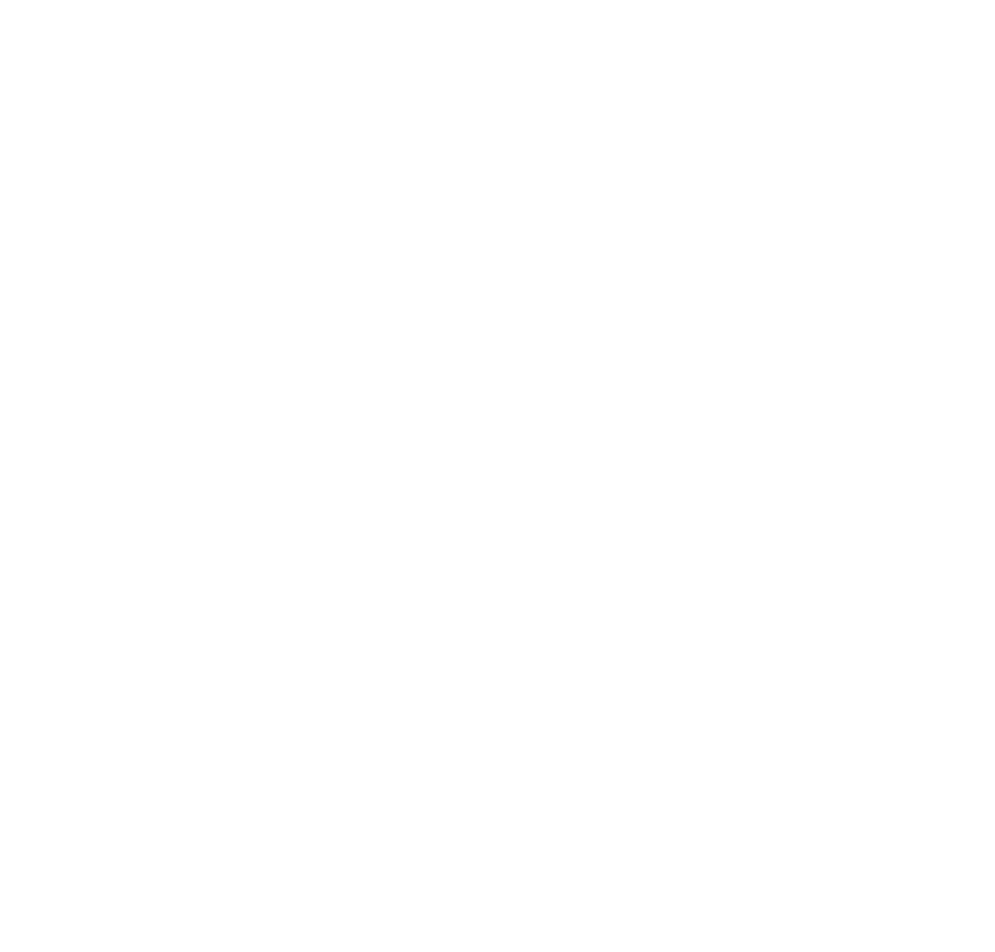
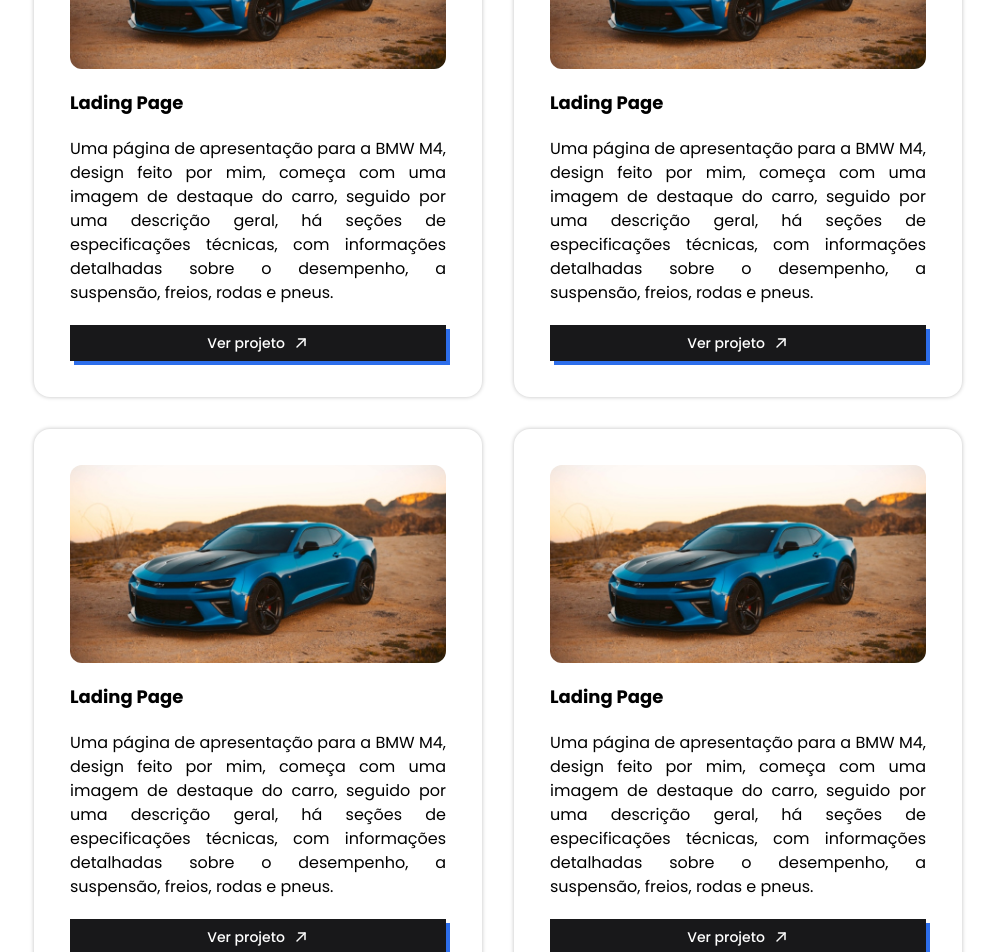
Before and after one commit to grilario/portfolio, a Next.js app: page / in a window 1280 px wide. Shown: the part 1460-2412 px from the top of the page, without its empty margins (142-1137 px from the left). Before the commit the page ends 1180 px from the top, so only its background shows below. Built offline with nearby package versions, Linux system fonts and the light colour scheme.

Commit message:
feat: section projects

```diff
--- a/package.json
+++ b/package.json
@@ -16,6 +16,7 @@
     "eslint": "8.32.0",
     "eslint-config-next": "13.1.2",
     "next": "13.1.2",
+    "phosphor-react": "^1.4.1",
     "react": "18.2.0",
     "react-dom": "18.2.0",
     "typescript": "4.9.4"
--- a/src/pages/index.tsx
+++ b/src/pages/index.tsx
@@ -1,10 +1,12 @@
 import Button from "@/components/Button";
 import Head from "next/head";
 import Image from "next/image";
+import { ArrowUpRight } from "phosphor-react";
 
 import paintBrush from "../../public/paintbrush.svg";
 import computer from "../../public/computer.svg";
 import icons from "../../public/icons.png";
+import car from "../../public/car.jpg";
 
 export default function Home() {
   return (
@@ -96,6 +98,67 @@ export default function Home() {
               projetos pessoais.
             </p>
           </section>
+          <section className="my-12">
+            <h2 className="text-2xl font-bold">Projetos</h2>
+            <div className="w-full mt-9 flex gap-8 justify-center flex-wrap">
+              <div className="w-full max-w-md bg-white p-9 shadow-[0_0_4px_rgba(0,0,0,0.25)] rounded-2xl">
+                <Image src={car} alt="" className="w-full rounded-xl" />
+                <h3 className="font-bold text-lg my-5">Lading Page</h3>
+                <p className="text-justify">
+                  Uma página de apresentação para a BMW M4, design feito por
+                  mim, começa com uma imagem de destaque do carro, seguido por
+                  uma descrição geral, há seções de especificações técnicas, com
+                  informações detalhadas sobre o desempenho, a suspensão,
+                  freios, rodas e pneus.
+                </p>
+                <Button className="w-full mt-5 flex items-center justify-center gap-2 font-medium">
+                  Ver projeto <ArrowUpRight weight="bold" size={16} />{" "}
+                </Button>
+              </div>
+              <div className="w-full max-w-md bg-white p-9 shadow-[0_0_4px_rgba(0,0,0,0.25)] rounded-2xl">
+                <Image src={car} alt="" className="w-full rounded-xl" />
+                <h3 className="font-bold text-lg my-5">Lading Page</h3>
+                <p className="text-justify">
+                  Uma página de apresentação para a BMW M4, design feito por
+                  mim, começa com uma imagem de destaque do carro, seguido por
+                  uma descrição geral, há seções de especificações técnicas, com
+                  informações detalhadas sobre o desempenho, a suspensão,
+                  freios, rodas e pneus.
+                </p>
+                <Button className="w-full mt-5 flex items-center justify-center gap-2 font-medium">
+                  Ver projeto <ArrowUpRight weight="bold" size={16} />{" "}
+                </Button>
+              </div>
+              <div className="w-full max-w-md bg-white p-9 shadow-[0_0_4px_rgba(0,0,0,0.25)] rounded-2xl">
+                <Image src={car} alt="" className="w-full rounded-xl" />
+                <h3 className="font-bold text-lg my-5">Lading Page</h3>
+                <p className="text-justify">
+                  Uma página de apresentação para a BMW M4, design feito por
+                  mim, começa com uma imagem de destaque do carro, seguido por
+                  uma descrição geral, há seções de especificações técnicas, com
+                  informações detalhadas sobre o desempenho, a suspensão,
+                  freios, rodas e pneus.
+                </p>
+                <Button className="w-full mt-5 flex items-center justify-center gap-2 font-medium">
+                  Ver projeto <ArrowUpRight weight="bold" size={16} />{" "}
+                </Button>
+              </div>
+              <div className="w-full max-w-md bg-white p-9 shadow-[0_0_4px_rgba(0,0,0,0.25)] rounded-2xl">
+                <Image src={car} alt="" className="w-full rounded-xl" />
+                <h3 className="font-bold text-lg my-5">Lading Page</h3>
+                <p className="text-justify">
+                  Uma página de apresentação para a BMW M4, design feito por
+                  mim, começa com uma imagem de destaque do carro, seguido por
+                  uma descrição geral, há seções de especificações técnicas, com
+                  informações detalhadas sobre o desempenho, a suspensão,
+                  freios, rodas e pneus.
+                </p>
+                <Button className="w-full mt-5 flex items-center justify-center gap-2 font-medium">
+                  Ver projeto <ArrowUpRight weight="bold" size={16} />{" "}
+                </Button>
+              </div>
+            </div>
+          </section>
         </main>
       </div>
     </>
```
Also changed, not shown: public/car.jpg (added), 1 other file (tests, documents, lock files or other folders).
